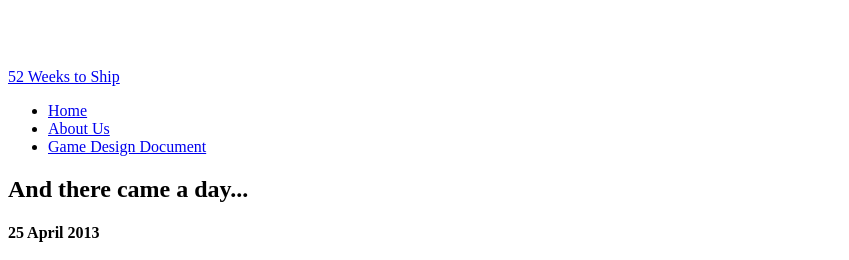
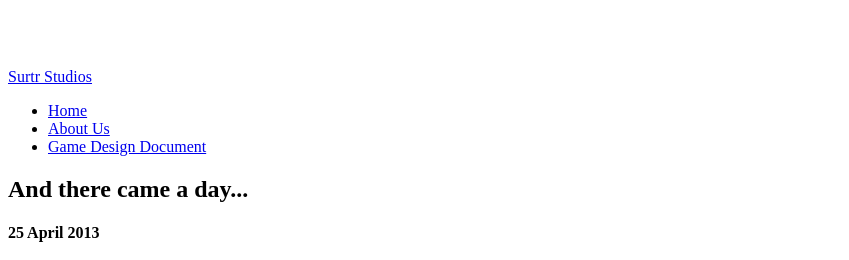
Before and after one commit to surtrstudios/surtrstudios.github.io, a Jekyll site: the page built from index.html, in a window 1280 px wide. Shown: the top 260 px of the page, without its empty margins (0-849 px from the left). Built offline with Jekyll 4.4.1, drawn with Linux system fonts in a browser that asks for light colours; the list of posts is cut into pages by our own code.

Commit message:
Fix url.

```diff
--- a/_config.yml
+++ b/_config.yml
@@ -1,6 +1,6 @@
-name: "52 Weeks to Ship"
+name: "Surtr Studios"
 
-url: "smkell.github.io/52weeks"
+url: "surtrstudios.github.io"
 
 paginate: 10
 
```
